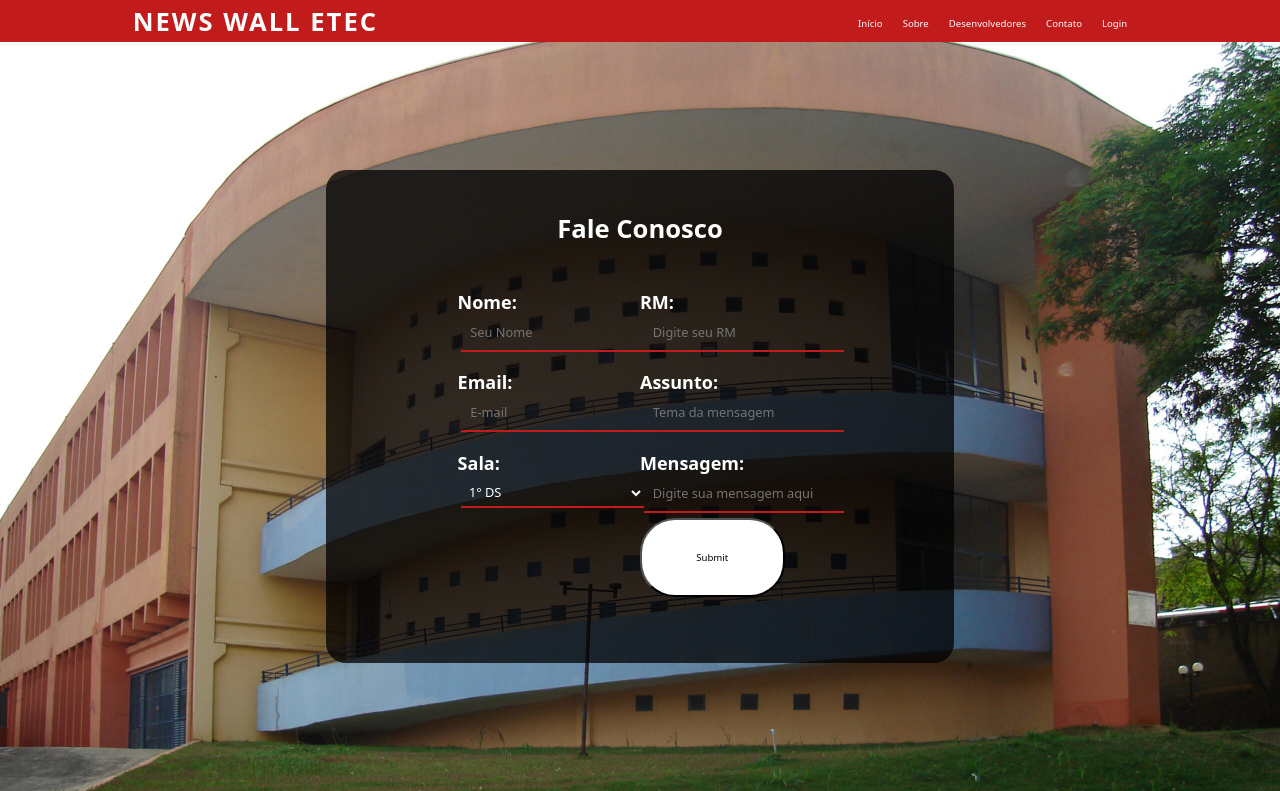
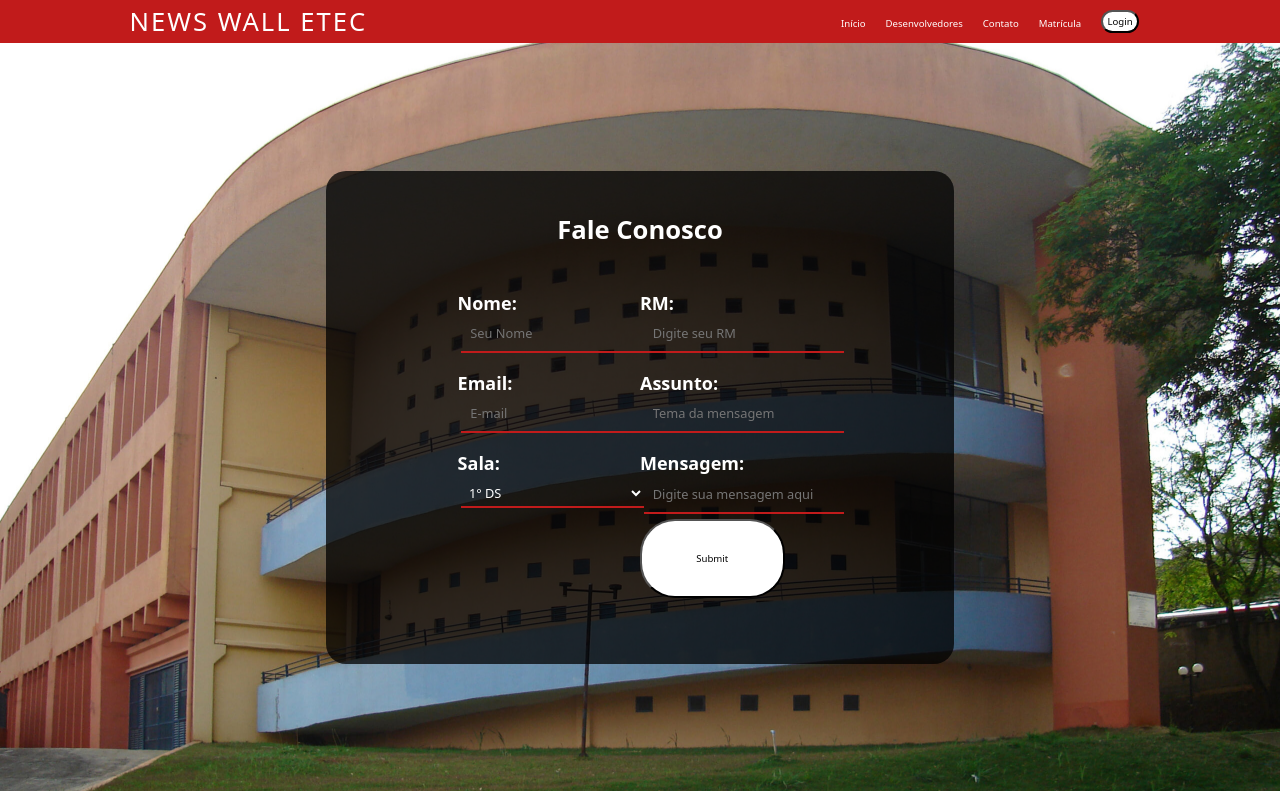
Before and after one commit to guilherme-fermino-de-souza/Desc, a PHP site: page /contato.php in a window 1280 px wide. Shown: the top 791 px of the page. Run offline with PHP 8.4, Linux system fonts and the light colour scheme.

Commit message:
Update navbar.php

```diff
--- a/site/navbar.php
+++ b/site/navbar.php
@@ -1,19 +1,20 @@
-<header>
+   <!--navbar start--> <!--INÍCIO-->
+   <header>
        <nav>
-        <h1 class="logo">NEWS WALL ETEC</h1>
+        <a class="logo">NEWS WALL ETEC</a>
         <div class="mobile-menu">
             <div class="line1" href="">Início</div>
-            <div class="line2" href="">Sobre</div>
-            <div class="line3" href="">Desenvolvedores</div>
+            <div class="line3" href="./card.php">Desenvolvedores</div>
             <div class="line4" href="./contato.php">Contato</div>
-            <div class="line5" href="./login.php">Login</div>
+            <div class="line5" href="./matricula.php">Matrícula</div>
+            <div class="line6" href="./login.php">Login</div>
         </div>
            <ul class="nav-list">
                <li><a href="./index.php">Início</a></li>
-               <li><a href="#sobre">Sobre</a></li>
-               <li><a href="#cards">Desenvolvedores</a></li>
+               <li><a href="./card.php">Desenvolvedores</a></li>
                <li><a href="./contato.php">Contato</a></li>
-               <li><a class="nav-button" href="./login.php">Login</a></li>
+               <li><a href="./matricula.php">Matrícula</a></li>
+               <a class="nav-button" href="./login.php"><button>Login</button></a>
            </ul>
        </nav>
    </header>
```
